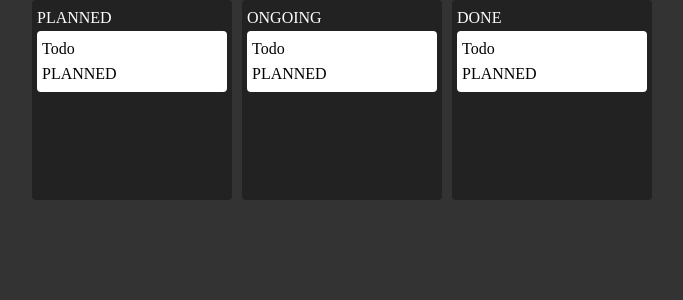
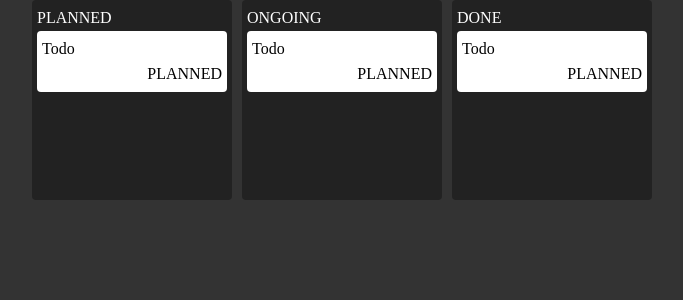
Before and after one commit to esteemayo/kaban-zustand, a React (Vite) app: page / in a window 1280 px wide. Shown: the top 300 px of the page, without its empty margins (298-981 px from the left). Built offline with nearby package versions, Linux system fonts and the light colour scheme.

Commit message:
fix: add css styling

```diff
--- a/src/components/task/Task.css
+++ b/src/components/task/Task.css
@@ -9,3 +9,9 @@
   flex-direction: column;
   justify-content: space-between;
 }
+
+.bottom-wrapper {
+  display: flex;
+  align-items: center;
+  justify-content: space-between;
+}
--- a/src/components/task/Task.jsx
+++ b/src/components/task/Task.jsx
@@ -6,7 +6,7 @@ const Task = ({ title }) => {
   return (
     <div className='task'>
       <div>{title}</div>
-      <div>
+      <div className='bottom-wrapper'>
         <div></div>
         <div className='status'>{STATUS}</div>
       </div>
```
